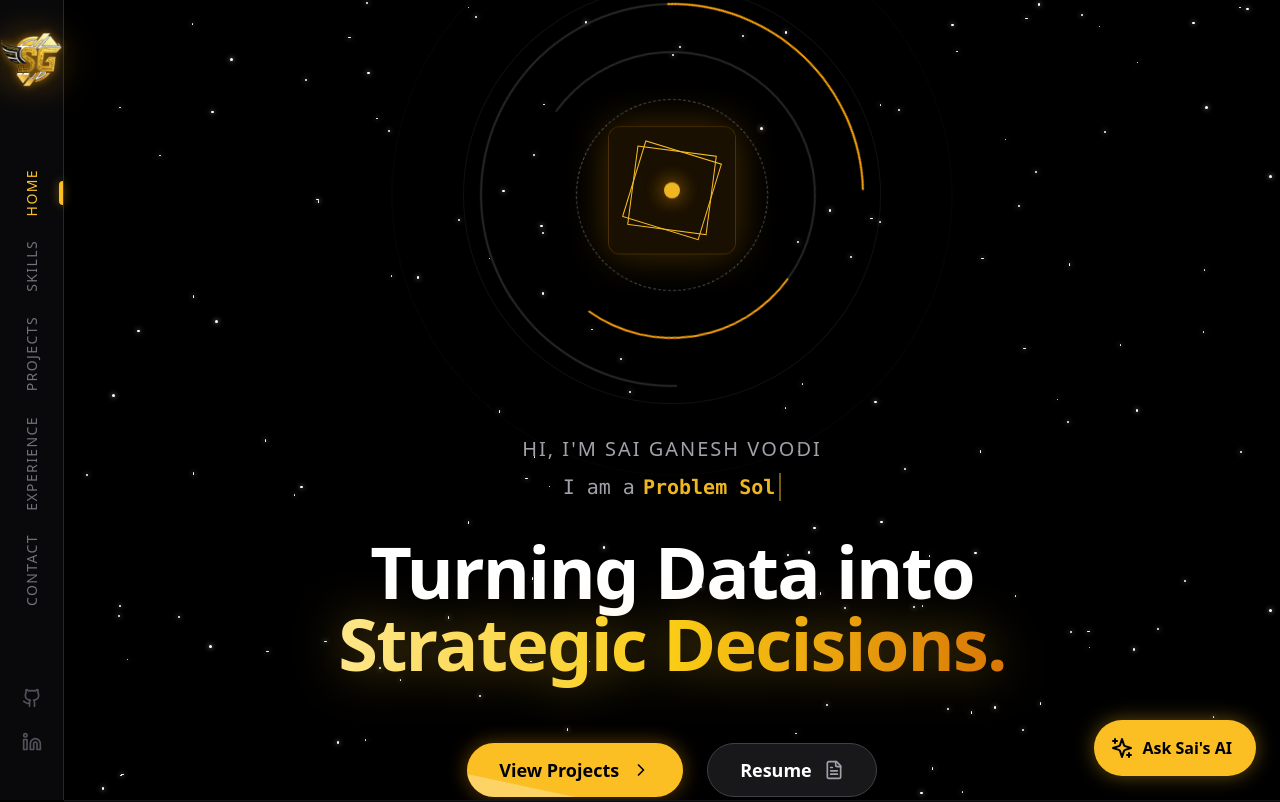
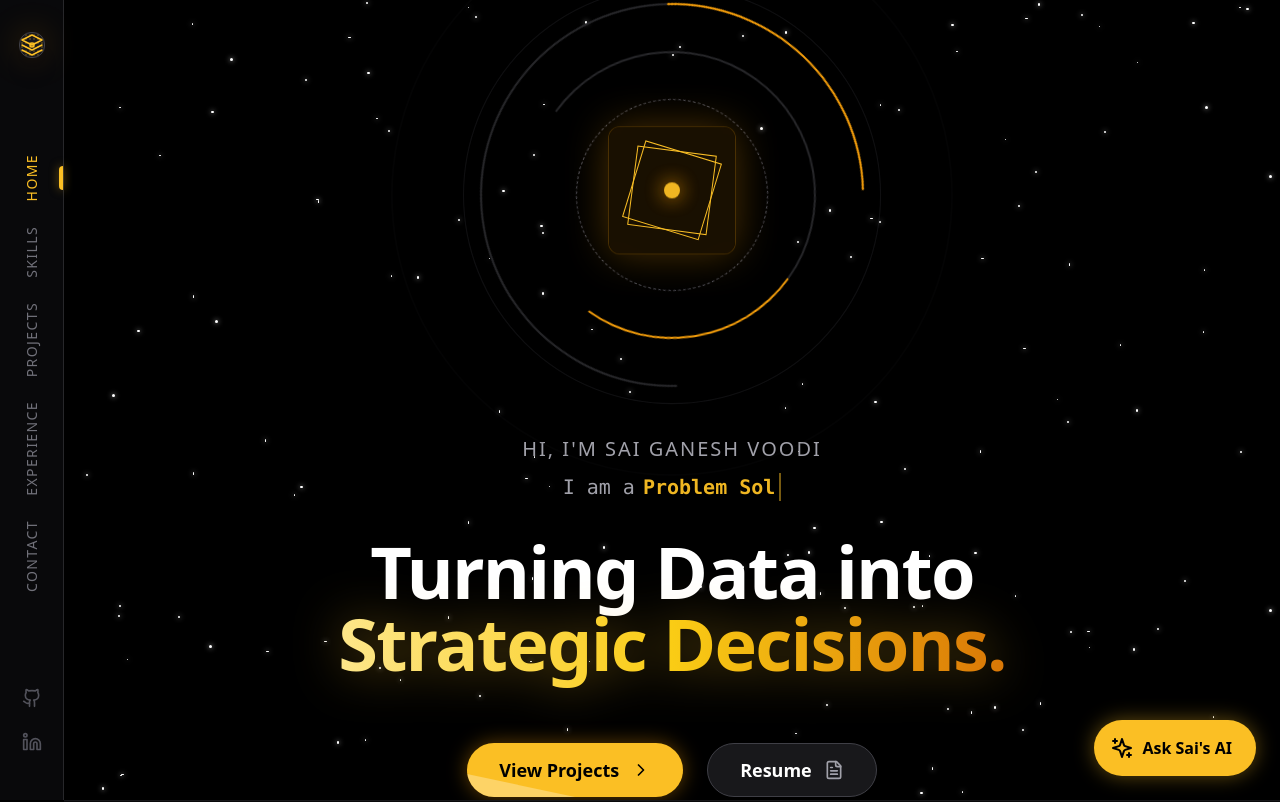
Before and after one commit to saihub404/saihub404.github.io, a React (Vite) app: page / in a window 1280 px wide. Shown: the top 802 px of the page. Built offline with nearby package versions, Linux system fonts and the light colour scheme.

Commit message:
updated logo

```diff
--- a/src/App.jsx
+++ b/src/App.jsx
@@ -171,29 +171,29 @@ const BrandLogo = () => (
     {/* Glow Effect */}
     <div className="absolute inset-0 bg-amber-500/20 rounded-xl blur-lg group-hover:bg-amber-500/40 transition-all duration-500" />
 
-    {/* Logo Image Container */}
+    {/* Logo Image Container
     <div className="relative w-full h-full flex items-center justify-center transition-all duration-300 group-hover:scale-110">
       <img
         src="/logo.png" // Assumes you renamed and moved the uploaded file to the public folder
         alt="SG Logo"
         className="w-full h-full object-contain filter drop-shadow-[0_0_4px_rgba(245,158,11,0.5)]"
       />
-    </div>
+    </div> */}
 
     {/* Main Container */}
-    {/* <div className="relative w-full h-full bg-zinc-900 border border-zinc-700 group-hover:border-amber-500/50 rounded-xl flex items-center justify-center overflow-hidden transition-all duration-300 shadow-xl"> */}
+    <div className="relative w-full h-full bg-zinc-900 border border-zinc-700 group-hover:border-amber-500/50 rounded-xl flex items-center justify-center overflow-hidden transition-all duration-300 shadow-xl">
 
-    {/* Internal Tech Grid Background */}
-    {/* <div className="absolute inset-0 opacity-20"
+      {/* Internal Tech Grid Background */}
+      <div className="absolute inset-0 opacity-20"
         style={{ backgroundImage: 'radial-gradient(#fbbf24 1px, transparent 1px)', backgroundSize: '4px 4px' }}
-      /> */}
+      />
 
-    {/* Geometric Logo Mark */}
-    {/* <svg viewBox="0 0 24 24" className="w-6 h-6 text-amber-400 relative z-10" fill="none" stroke="currentColor" strokeWidth="1.5">
+      {/* Geometric Logo Mark */}
+      <svg viewBox="0 0 24 24" className="w-6 h-6 text-amber-400 relative z-10" fill="none" stroke="currentColor" strokeWidth="1.5">
         <path d="M12 2L2 7l10 5 10-5-10-5zM2 17l10 5 10-5M2 12l10 5 10-5" strokeLinecap="round" strokeLinejoin="round" />
         <circle cx="12" cy="12" r="2" className="fill-amber-400/20 stroke-amber-400" />
       </svg>
-    </div> */}
+    </div>
   </div>
 );
 
```
